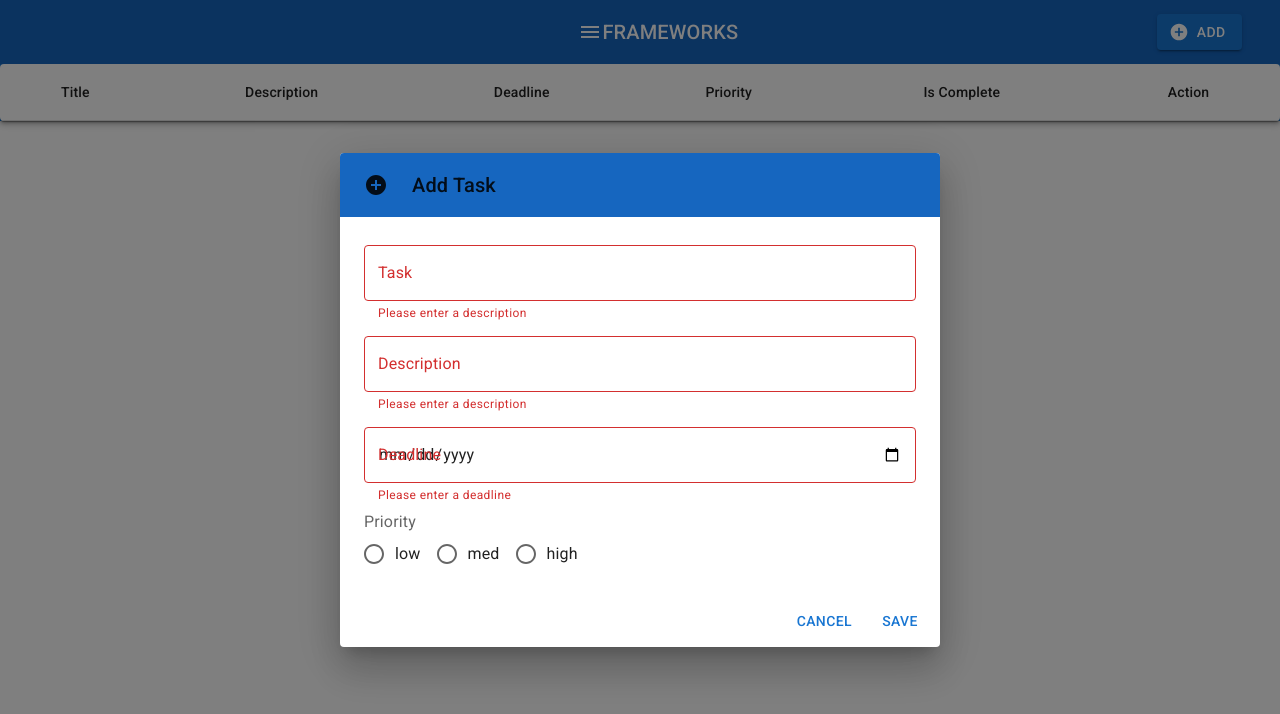
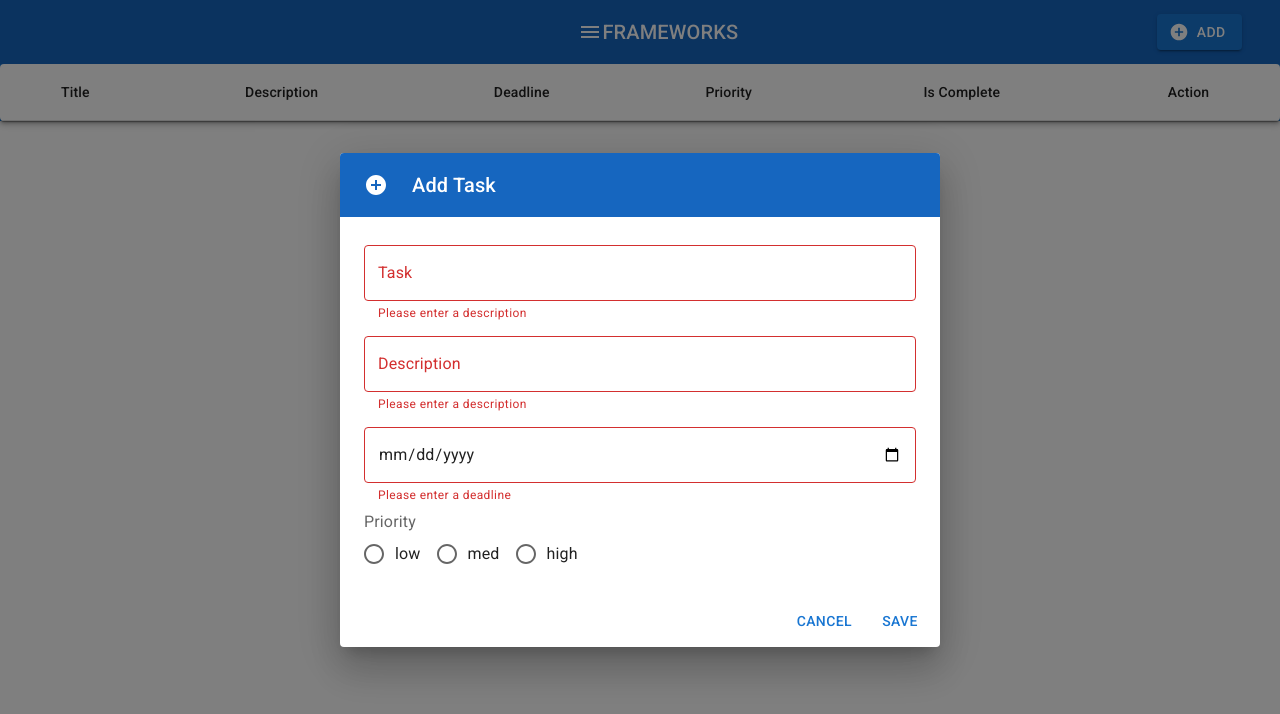
Before and after one commit to VerySeriousHireableAccount/project2-todo-list, a React (Create React App) app: page / in a window 1280 px wide. Both pictures are taken after a click on the button "ADD". Shown: the top 714 px of the page. Built offline with nearby package versions, Linux system fonts and the light colour scheme.

Commit message:
deadline box

```diff
--- a/src/Components/Commons/Submit-button.js
+++ b/src/Components/Commons/Submit-button.js
@@ -42,7 +42,9 @@ const SubmitButton = ({
         open={openEditDialog ? openEditDialog : openAddDialog}
         onClose={openEditDialog ? handleCloseEditDialog : handleCloseAddDialog}
       >
-        <Toolbar sx={{ display: "flex", backgroundColor: "#1666bf" }}>
+        <Toolbar
+          sx={{ display: "flex", backgroundColor: "#1666bf", color: "#ffffff" }}
+        >
           {isUpdate ? <EditIcon /> : <AddCircleIcon />}
           <DialogTitle>{openEditDialog ? "Edit" : "Add"} Task</DialogTitle>
         </Toolbar>
@@ -86,9 +88,8 @@ const SubmitButton = ({
           />
           <TextField
             margin="dense"
-            label="Deadline"
+            label={openEditDialog || currentTask.deadline ? "Deadline" : ""}
             type="date"
-            inputFormat="MM/dd/yyyy"
             fullWidth
             value={currentTask.deadline || ""}
             onChange={handleDeadlineChange}
```
